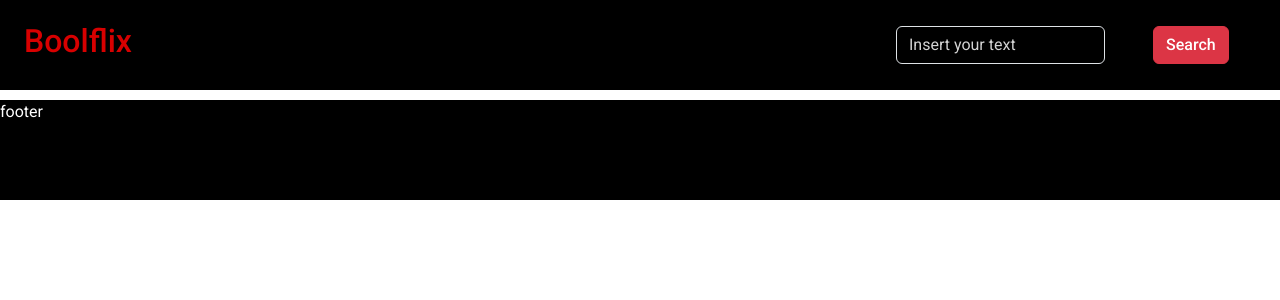
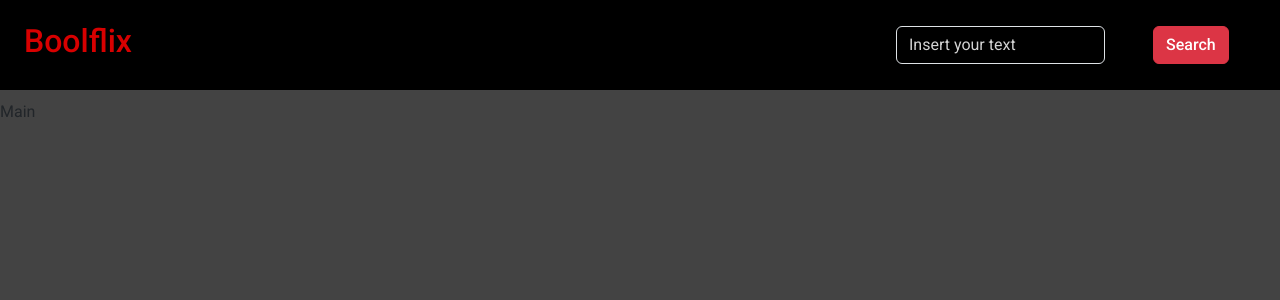
Before and after one commit to ElisaMavilia/vite-boolflix, a Vue app: page / in a window 1280 px wide. Shown: the top 300 px of the page. Built offline with nearby package versions, Linux system fonts and the light colour scheme.

Commit message:
adjustments

```diff
--- a/src/App.vue
+++ b/src/App.vue
@@ -1,8 +1,7 @@
 <template>
   <div id="#app">
-  <HeaderComponent @titleSearch = "searchMovie"/>
+  <HeaderComponent @titleSearch = "getData"/>
   <MainComponent />
-  <FooterComponent />
   </div>
 
 </template>
@@ -13,8 +12,8 @@ import axios from 'axios';
 import { store } from '/src/store.js';
 import HeaderComponent from './components/HeaderComponent.vue';
 import MainComponent from './components/MainComponent.vue';
-import CardList from './components/CardList.vue';
-import CardComponent from './components/CardComponent.vue';
+/* import CardList from './components/CardList.vue';
+import CardComponent from './components/CardComponent.vue'; */
 import FooterComponent from './components/FooterComponent.vue';
 
   export default {
@@ -22,8 +21,6 @@ import FooterComponent from './components/FooterComponent.vue';
     components: {
       HeaderComponent,
       MainComponent,
-      CardList,
-      CardComponent,
       FooterComponent
     },
     data() {
@@ -34,22 +31,25 @@ import FooterComponent from './components/FooterComponent.vue';
     methods:{
       getMovies(){
         axios.get(this.store.apiUrl + this.store.endPoint.movie, this.store.options).then((res) =>{
-          console.log("risultati film", res.data.results);
+         /*  console.log("risultati film", res.data.results); */
+          this.store.movies= res.data.results;
+          console.log("query movie:", this.store.movies);
         })
 
       },
       getSeries(){
         axios.get(this.store.apiUrl + this.store.endPoint.tv, this.store.options).then((res) => {
-          console.log("risultati serie", res.data.results);
+          this.store.tv = res.data.results;
+          console.log("query tv:", this.store.tv);
         })
       },
 
-      searchMovie(){
-        this.store.query = this.store.options.params.query;
+      getData(){
+
+        /* this.store.movies = this.store.options.params.query;
+        this.store.tv = this.store.options.params.query; */
         this.getMovies();
         this.getSeries();
-        console.log("query:", this.store.query);
-
       console.log("store", store);
       }
     },
--- a/src/assets/styles/general.scss
+++ b/src/assets/styles/general.scss
@@ -12,4 +12,5 @@ $fa-font-path:'../fonts/webfonts';
 
 body{
     font-family: $basefont;
+    background-color: $darkgrey;
 }
--- a/src/components/CardComponent.vue
+++ b/src/components/CardComponent.vue
@@ -1,6 +1,6 @@
 <template>
     <div>
-        <h5>{{ title }}</h5>
+       <h5>{{ title }}</h5>
         <div>{{ original }}</div>
         <div>{{ language }}</div>
         <div>{{ rating }}</div>
--- a/src/components/CardList.vue
+++ b/src/components/CardList.vue
@@ -1,6 +1,6 @@
 <template>
-    <div v-for="query in store" :key="query.id">
-        <CardComponent :id="query.id" :title="query.title" :original="query.original_title" :language="query.original_language" :rating="query.vote_average"/>
+    <div v-for="movies in store.movies" :key="movies.id">
+        <CardComponent :id="movies.id" :title="movies.title" :original="movies.original_title" :language="movies.original_language" :rating="movies.vote_average"/>
     </div>
 </template>
 
--- a/src/components/HeaderComponent.vue
+++ b/src/components/HeaderComponent.vue
@@ -6,7 +6,7 @@
         <div id="right-header" >
             <form class="d-flex justify-content-between">
                 <div class="form-group me-4">
-                    <input type="text" class="form-control" id="entertext" placeholder="Insert your text" v-model="store.options.params.query " @keyup.enter> <!-- {{ movie.title }} -->
+                    <input type="text" class="form-control" id="entertext" placeholder="Insert your text" v-model.trim="store.options.params.query " @keyup.enter="titleSearch">
                  </div>
                 <div class="form-group"></div>
                 <button type="button" class="btn btn-danger ms-4" @click="$emit ('titleSearch')" >Search</button>
--- a/src/components/MainComponent.vue
+++ b/src/components/MainComponent.vue
@@ -1,19 +1,18 @@
 <template>
     <main>
+        Main
       <CardList />
-      <CardComponent />
+      <CardList />
     </main>
 </template>
 
 <script>
 import { store } from '/src/store.js';
 import CardList from '../components/CardList.vue';
-import CardComponent from '../components/CardComponent.vue';
     export default {
         name: 'MainComponent',
         components: {
             CardList,
-            CardComponent,
     },
         data(){
             return {
@@ -29,6 +28,6 @@ import CardComponent from '../components/CardComponent.vue';
 main{
     width: 100%;
     height: calc(100% - 190px);
-    margin-top: 100px;
+    padding: 100px 0;
 }
 </style>
```
